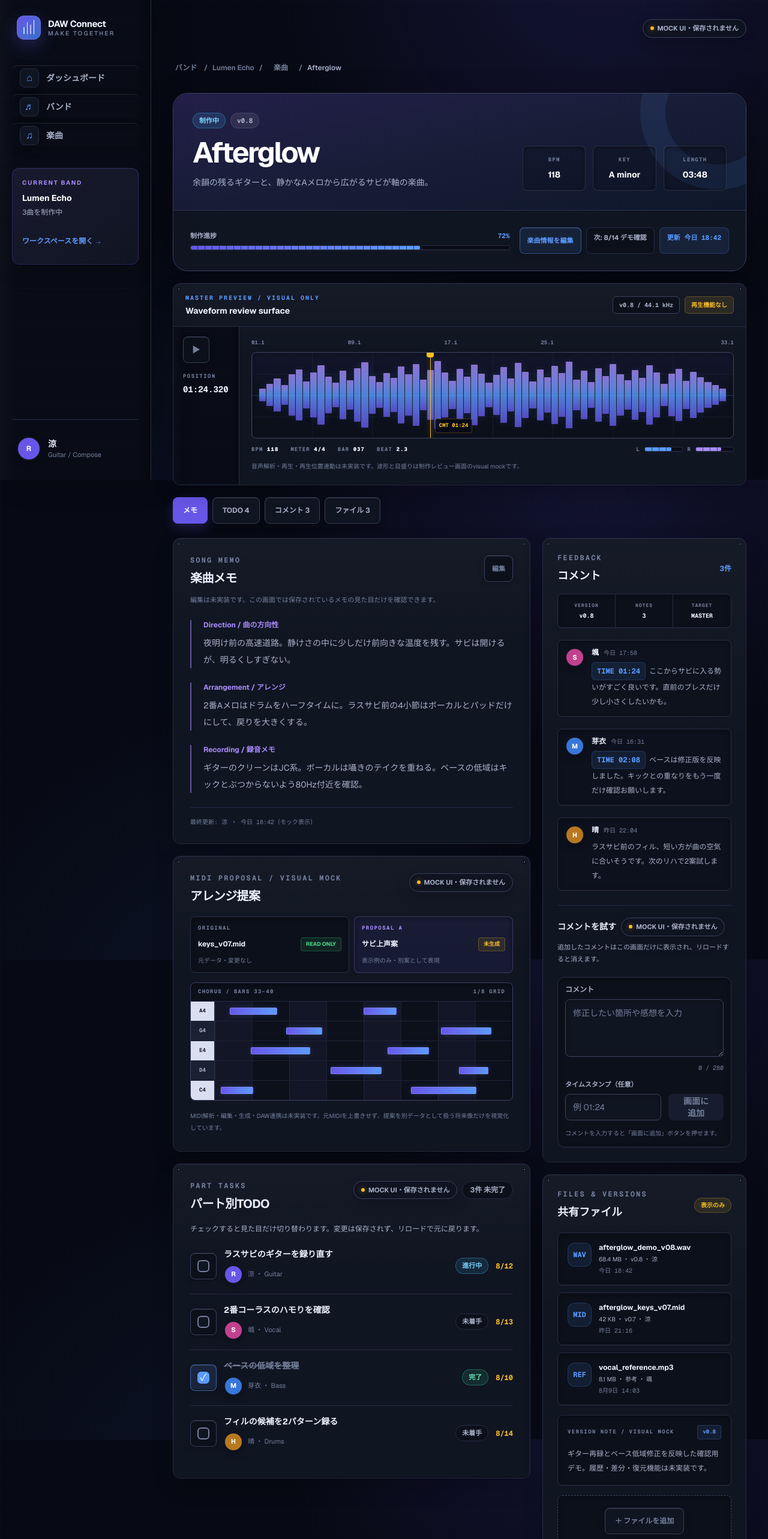
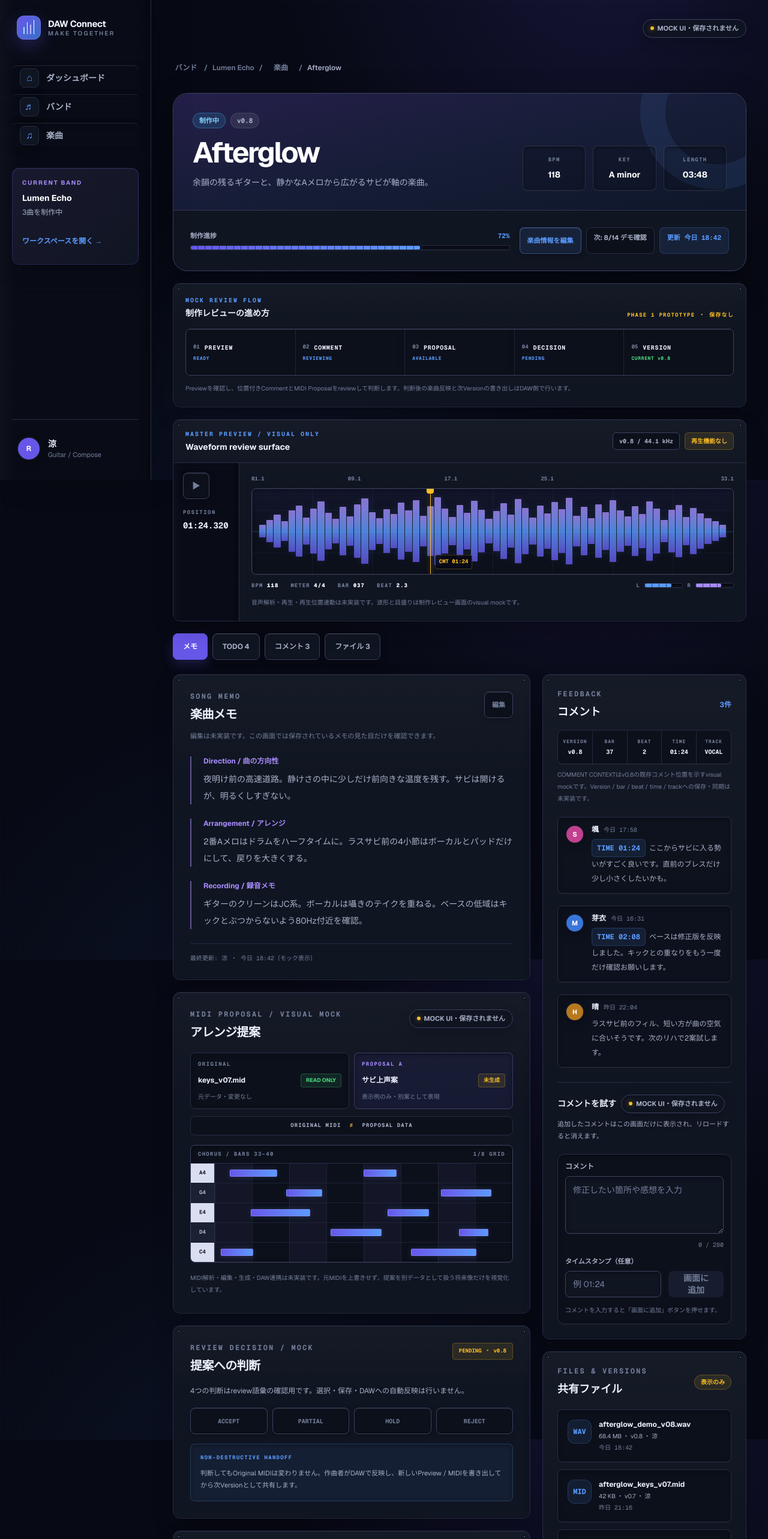
Before and after one commit to Ryo-9/daw.connect.app, a Next.js app: page /songs/afterglow in a window 1280 px wide. Shown: the top 2566 px of the page at 60% size. Built offline with nearby package versions, Linux system fonts and the light colour scheme.

Commit message:
feat: clarify core collaboration review flow

```diff
--- a/src/app/(workspace)/songs/[songId]/page.tsx
+++ b/src/app/(workspace)/songs/[songId]/page.tsx
@@ -14,6 +14,10 @@ import {
   MockCallBar,
   WaveformPreviewSurface,
 } from "@/components/song-production-surfaces";
+import {
+  CollaborationReviewFlow,
+  ReviewDecisionSurface,
+} from "@/components/collaboration-review-flow";
 import {
   currentUser,
   getBand,
@@ -134,6 +138,8 @@ export default async function SongDetailPage({
         </div>
       </section>
 
+      <CollaborationReviewFlow version={song.version} />
+
       <WaveformPreviewSurface song={song} />
 
       <nav className="mt-5 flex flex-wrap gap-1 pb-2 sm:gap-2" aria-label="楽曲詳細セクション">
@@ -203,6 +209,8 @@ export default async function SongDetailPage({
 
           <MidiProposalSurface />
 
+          <ReviewDecisionSurface version={song.version} />
+
           <section
             id="tasks"
             className="instrument-panel scroll-mt-32 rounded-xl border border-line bg-panel p-5 sm:p-7"
@@ -226,18 +234,26 @@ export default async function SongDetailPage({
               <span className="text-xs font-bold text-accent-blue">{comments.length}件</span>
             </div>
 
-            <div className="control-well mt-4 grid grid-cols-3 divide-x divide-line overflow-hidden rounded-lg border border-line bg-panel-muted">
+            <div
+              className="control-well mt-4 grid grid-cols-2 gap-px overflow-hidden rounded-lg border border-line bg-line sm:grid-cols-5"
+              aria-label="コメント位置コンテキストのモック表示"
+            >
               {[
                 { label: "VERSION", value: song.version },
-                { label: "NOTES", value: `${comments.length}` },
-                { label: "TARGET", value: "MASTER" },
+                { label: "BAR", value: "37" },
+                { label: "BEAT", value: "2" },
+                { label: "TIME", value: "01:24" },
+                { label: "TRACK", value: "VOCAL" },
               ].map((item) => (
-                <div key={item.label} className="min-w-0 px-2 py-3 text-center">
+                <div key={item.label} className="min-w-0 bg-panel-muted px-2 py-3 text-center">
                   <p className="font-mono text-[8px] font-bold tracking-[0.12em] text-subtle">{item.label}</p>
                   <p className="mt-1 truncate font-mono text-[10px] font-bold text-ink">{item.value}</p>
                 </div>
               ))}
             </div>
+            <p className="mt-2 text-[10px] leading-5 text-subtle">
+              COMMENT CONTEXTは{song.version}の既存コメント位置を示すvisual mockです。Version / bar / beat / time / trackへの保存・同期は未実装です。
+            </p>
 
             <div className="mt-5 space-y-5">
               {comments.map((comment) => {
@@ -309,7 +325,10 @@ export default async function SongDetailPage({
               })}
             </div>
 
-            <div className="control-well mt-4 rounded-lg border border-line bg-panel-muted p-4">
+            <div
+              id="version"
+              className="control-well mt-4 scroll-mt-32 rounded-lg border border-line bg-panel-muted p-4"
+            >
               <div className="flex flex-wrap items-center justify-between gap-2">
                 <p className="font-mono text-[9px] font-bold uppercase tracking-[0.16em] text-subtle">Version note / visual mock</p>
                 <span className="rounded border border-accent-blue/20 bg-accent-blue/10 px-2 py-1 font-mono text-[9px] font-bold text-accent-blue">{song.version}</span>
@@ -317,6 +336,14 @@ export default async function SongDetailPage({
               <p className="mt-3 text-xs leading-6 text-muted">
                 ギター再録とベース低域修正を反映した確認用デモ。履歴・差分・復元機能は未実装です。
               </p>
+              <div className="mt-4 border-t border-line pt-4">
+                <p className="font-mono text-[9px] font-bold uppercase tracking-[0.12em] text-accent-blue">
+                  Decision → DAW reflection → New export → New version
+                </p>
+                <p className="mt-2 text-[10px] leading-5 text-subtle">
+                  Proposalの判断だけではVersionは増えません。作曲者がDAWへ反映し、新しいPreview / MIDIを書き出した後に次Versionとして共有します。
+                </p>
+              </div>
             </div>
 
             <div className="control-well mt-4 rounded-lg border border-dashed border-line-strong bg-panel-muted p-5 text-center">
--- /dev/null
+++ b/src/components/collaboration-review-flow.tsx
@@ -0,0 +1,122 @@
+const flowSteps = [
+  { number: "01", label: "PREVIEW", status: "READY", href: "#preview" },
+  { number: "02", label: "COMMENT", status: "REVIEWING", href: "#comments" },
+  { number: "03", label: "PROPOSAL", status: "AVAILABLE", href: "#proposal" },
+  { number: "04", label: "DECISION", status: "PENDING", href: "#decision" },
+] as const;
+
+export function CollaborationReviewFlow({ version }: { version: string }) {
+  return (
+    <section className="instrument-panel mt-5 rounded-xl border border-line bg-panel p-4 sm:p-5">
+      <div className="flex flex-col gap-3 sm:flex-row sm:items-end sm:justify-between">
+        <div>
+          <p className="font-mono text-[10px] font-bold uppercase tracking-[0.2em] text-accent-blue">
+            Mock review flow
+          </p>
+          <h2 className="mt-1 text-sm font-bold">制作レビューの進め方</h2>
+        </div>
+        <p className="font-mono text-[9px] font-bold uppercase tracking-[0.14em] text-warning">
+          Phase 1 prototype ・ 保存なし
+        </p>
+      </div>
+
+      <nav className="mt-4" aria-label="コラボレーションレビューフロー">
+        <ol className="grid grid-cols-1 gap-px overflow-hidden rounded-lg border border-line-strong bg-line sm:grid-cols-5">
+          {flowSteps.map((step) => (
+            <li key={step.href} className="min-w-0 bg-panel-muted">
+              <a
+                href={step.href}
+                aria-label={`${step.number} ${step.label}へ移動`}
+                className="hardware-key flex min-h-14 items-center justify-between gap-3 px-3 py-2 transition hover:bg-panel-raised sm:min-h-[76px] sm:flex-col sm:items-start sm:justify-center sm:gap-1"
+              >
+                <span className="flex min-w-0 items-center gap-2">
+                  <span className="font-mono text-[9px] font-bold text-subtle">
+                    {step.number}
+                  </span>
+                  <span className="font-mono text-[10px] font-bold tracking-[0.08em] text-ink">
+                    {step.label}
+                  </span>
+                </span>
+                <span className="shrink-0 font-mono text-[8px] font-bold tracking-[0.08em] text-accent-blue">
+                  {step.status}
+                </span>
+              </a>
+            </li>
+          ))}
+          <li className="min-w-0 bg-panel-muted">
+            <a
+              href="#version"
+              aria-label="05 VERSIONへ移動"
+              className="hardware-key flex min-h-14 items-center justify-between gap-3 px-3 py-2 transition hover:bg-panel-raised sm:min-h-[76px] sm:flex-col sm:items-start sm:justify-center sm:gap-1"
+            >
+              <span className="flex min-w-0 items-center gap-2">
+                <span className="font-mono text-[9px] font-bold text-subtle">05</span>
+                <span className="font-mono text-[10px] font-bold tracking-[0.08em] text-ink">
+                  VERSION
+                </span>
+              </span>
+              <span className="shrink-0 font-mono text-[8px] font-bold tracking-[0.08em] text-positive">
+                CURRENT {version}
+              </span>
+            </a>
+          </li>
+        </ol>
+      </nav>
+      <p className="mt-3 text-[10px] leading-5 text-subtle">
+        Previewを確認し、位置付きCommentとMIDI Proposalをreviewして判断します。判断後の楽曲反映と次Versionの書き出しはDAW側で行います。
+      </p>
+    </section>
+  );
+}
+
+const decisionLabels = ["ACCEPT", "PARTIAL", "HOLD", "REJECT"] as const;
+
+export function ReviewDecisionSurface({ version }: { version: string }) {
+  return (
+    <section
+      id="decision"
+      className="instrument-panel scroll-mt-32 rounded-xl border border-line bg-panel p-5 sm:p-7"
+      aria-labelledby="review-decision-heading"
+    >
+      <div className="flex flex-col gap-3 sm:flex-row sm:items-start sm:justify-between">
+        <div>
+          <p className="font-mono text-xs font-bold uppercase tracking-[0.18em] text-subtle">
+            Review decision / mock
+          </p>
+          <h2 id="review-decision-heading" className="mt-2 text-xl font-bold tracking-[-0.03em]">
+            提案への判断
+          </h2>
+        </div>
+        <span className="rounded border border-warning/25 bg-warning/10 px-2.5 py-1.5 font-mono text-[9px] font-bold text-warning">
+          PENDING ・ {version}
+        </span>
+      </div>
+
+      <p id="review-decision-note" className="mt-4 text-xs leading-6 text-muted">
+        4つの判断はreview語彙の確認用です。選択・保存・DAWへの自動反映は行いません。
+      </p>
+      <div className="mt-4 grid grid-cols-2 gap-2 sm:grid-cols-4">
+        {decisionLabels.map((label) => (
+          <button
+            key={label}
+            type="button"
+            disabled
+            aria-describedby="review-decision-note"
+            className="hardware-key min-h-11 cursor-not-allowed rounded-lg border border-line-strong bg-panel-muted px-2 font-mono text-[10px] font-bold text-subtle"
+          >
+            {label}
+          </button>
+        ))}
+      </div>
+
+      <div className="control-well mt-4 rounded-lg border border-accent-blue/20 bg-accent-blue/8 p-4">
+        <p className="font-mono text-[9px] font-bold uppercase tracking-[0.14em] text-accent-blue">
+          Non-destructive handoff
+        </p>
+        <p className="mt-2 text-[11px] leading-5 text-muted">
+          判断してもOriginal MIDIは変わりません。作曲者がDAWで反映し、新しいPreview / MIDIを書き出してから次Versionとして共有します。
+        </p>
+      </div>
+    </section>
+  );
+}
--- a/src/components/song-production-surfaces.tsx
+++ b/src/components/song-production-surfaces.tsx
@@ -19,7 +19,8 @@ const pianoRollRows = [
 export function WaveformPreviewSurface({ song }: { song: Song }) {
   return (
     <section
-      className="instrument-panel mt-5 overflow-hidden rounded-xl border border-line bg-panel"
+      id="preview"
+      className="instrument-panel mt-5 scroll-mt-32 overflow-hidden rounded-xl border border-line bg-panel"
       aria-labelledby="waveform-preview-heading"
     >
       <div className="flex flex-col gap-3 border-b border-line px-4 py-4 sm:flex-row sm:items-center sm:justify-between sm:px-5">
@@ -114,7 +115,7 @@ export function WaveformPreviewSurface({ song }: { song: Song }) {
 
 export function MidiProposalSurface() {
   return (
-    <section className="instrument-panel rounded-xl border border-line bg-panel p-5 sm:p-7" aria-labelledby="midi-proposal-heading">
+    <section id="proposal" className="instrument-panel scroll-mt-32 rounded-xl border border-line bg-panel p-5 sm:p-7" aria-labelledby="midi-proposal-heading">
       <div className="flex flex-col gap-4 sm:flex-row sm:items-start sm:justify-between">
         <div>
           <p className="font-mono text-xs font-bold uppercase tracking-[0.18em] text-subtle">
@@ -128,7 +129,7 @@ export function MidiProposalSurface() {
       </div>
 
       <div className="mt-5 grid gap-2 sm:grid-cols-2">
-        <div className="control-well rounded-lg border border-line bg-panel-muted p-3">
+        <div className="control-well rounded-lg border border-line bg-panel-muted p-3" aria-label="Original MIDI、読み取り専用">
           <p className="font-mono text-[9px] font-bold uppercase tracking-[0.16em] text-subtle">Original</p>
           <div className="mt-2 flex items-center justify-between gap-2">
             <span className="text-xs font-bold">keys_v07.mid</span>
@@ -136,7 +137,7 @@ export function MidiProposalSurface() {
           </div>
           <p className="mt-2 text-[10px] text-subtle">元データ・変更なし</p>
         </div>
-        <div className="control-well rounded-lg border border-accent/25 bg-accent-strong/8 p-3">
+        <div className="control-well rounded-lg border border-accent/25 bg-accent-strong/8 p-3" aria-label="Originalとは別データのMIDI Proposal">
           <p className="font-mono text-[9px] font-bold uppercase tracking-[0.16em] text-accent">Proposal A</p>
           <div className="mt-2 flex items-center justify-between gap-2">
             <span className="text-xs font-bold">サビ上声案</span>
@@ -145,6 +146,10 @@ export function MidiProposalSurface() {
           <p className="mt-2 text-[10px] text-subtle">表示例のみ・別案として表現</p>
         </div>
       </div>
+
+      <p className="mt-3 rounded-lg border border-line bg-panel-muted px-3 py-2 text-center font-mono text-[9px] font-bold tracking-[0.12em] text-muted">
+        ORIGINAL MIDI <span className="px-2 text-warning">≠</span> PROPOSAL DATA
+      </p>
 
       <div className="control-well mt-4 overflow-hidden rounded-lg border border-line-strong bg-panel-muted">
         <div className="flex items-center justify-between border-b border-line px-3 py-2 font-mono text-[9px] font-bold uppercase tracking-[0.14em] text-subtle">
```
Also changed, not shown: 8 other files (tests, documents, lock files or other folders).
